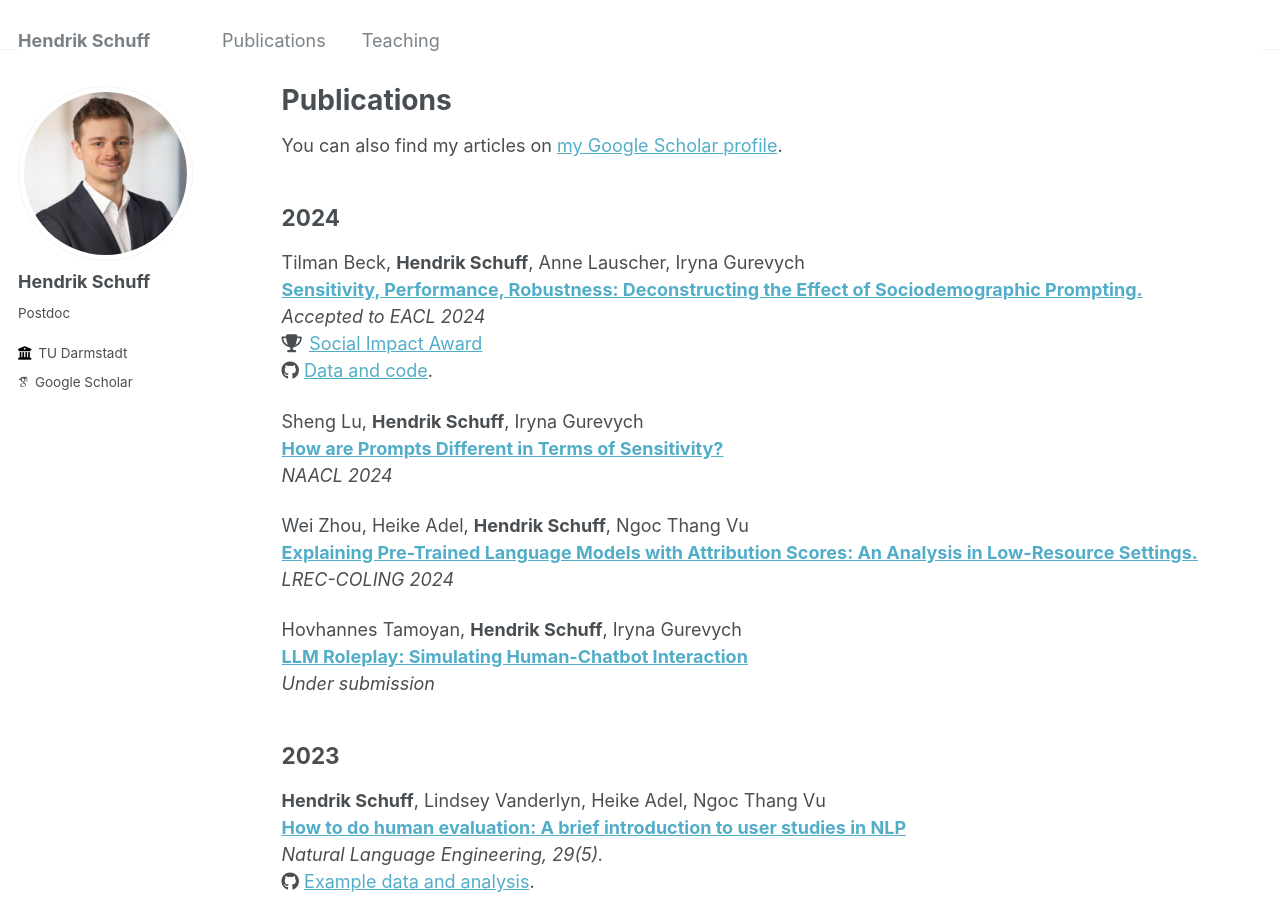
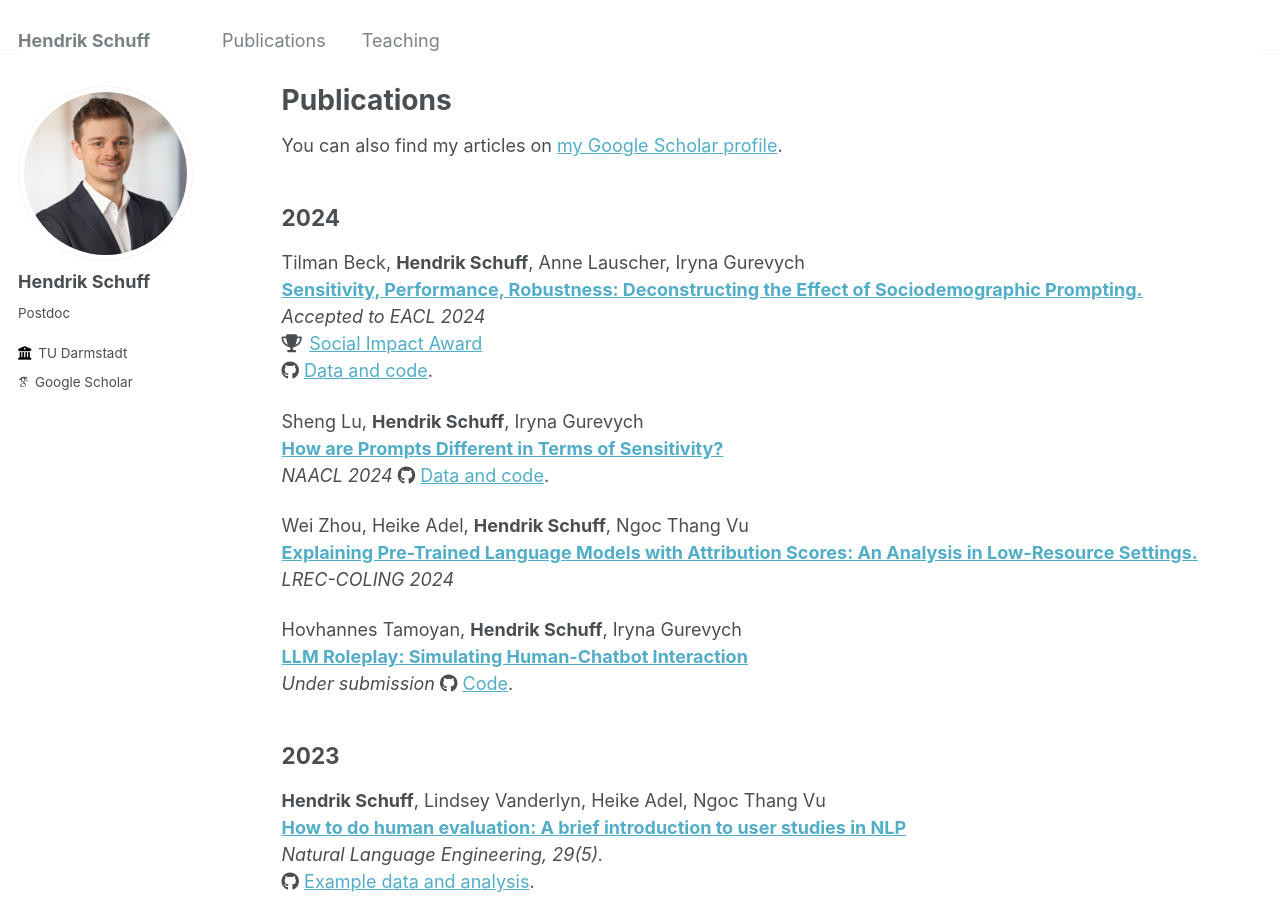
Before and after one commit to hschuff/hschuff.github.io, a Jekyll site: the page built from _pages/publications.md, in a window 1280 px wide and 900 px high. Built offline with Jekyll 4.4.1, drawn with Linux system fonts in a browser that asks for light colours; some web fonts are replaced.

Commit message:
updated paper repositories

```diff
--- a/_pages/publications.md
+++ b/_pages/publications.md
@@ -24,6 +24,7 @@ Tilman Beck, <strong>Hendrik Schuff</strong>, Anne Lauscher, Iryna Gurevych
 Sheng Lu, <strong>Hendrik Schuff</strong>, Iryna Gurevych
 <strong>[How are Prompts Different in Terms of Sensitivity?](https://arxiv.org/abs/2311.07230)</strong>
 <i>NAACL 2024</i>
+<i class="fab fa-fw fa-github icon-pad-right" aria-hidden="true"></i>[Data and code](https://github.com/UKPLab/naacl2024-prompt-sensitivity).
 
 Wei Zhou, Heike Adel, <strong>Hendrik Schuff</strong>, Ngoc Thang Vu
 <strong>[Explaining Pre-Trained Language Models with Attribution Scores: An Analysis in Low-Resource Settings.](https://arxiv.org/abs/2403.05338)</strong>
@@ -32,6 +33,7 @@ Wei Zhou, Heike Adel, <strong>Hendrik Schuff</strong>, Ngoc Thang Vu
 Hovhannes Tamoyan, <strong>Hendrik Schuff</strong>, Iryna Gurevych
 <strong>[LLM Roleplay: Simulating Human-Chatbot Interaction](https://arxiv.org/abs/2407.03974)</strong>
 <i>Under submission</i>
+<i class="fab fa-fw fa-github icon-pad-right" aria-hidden="true"></i>[Code](https://github.com/UKPLab/llm-roleplay).
 
 2023
 ----
```
